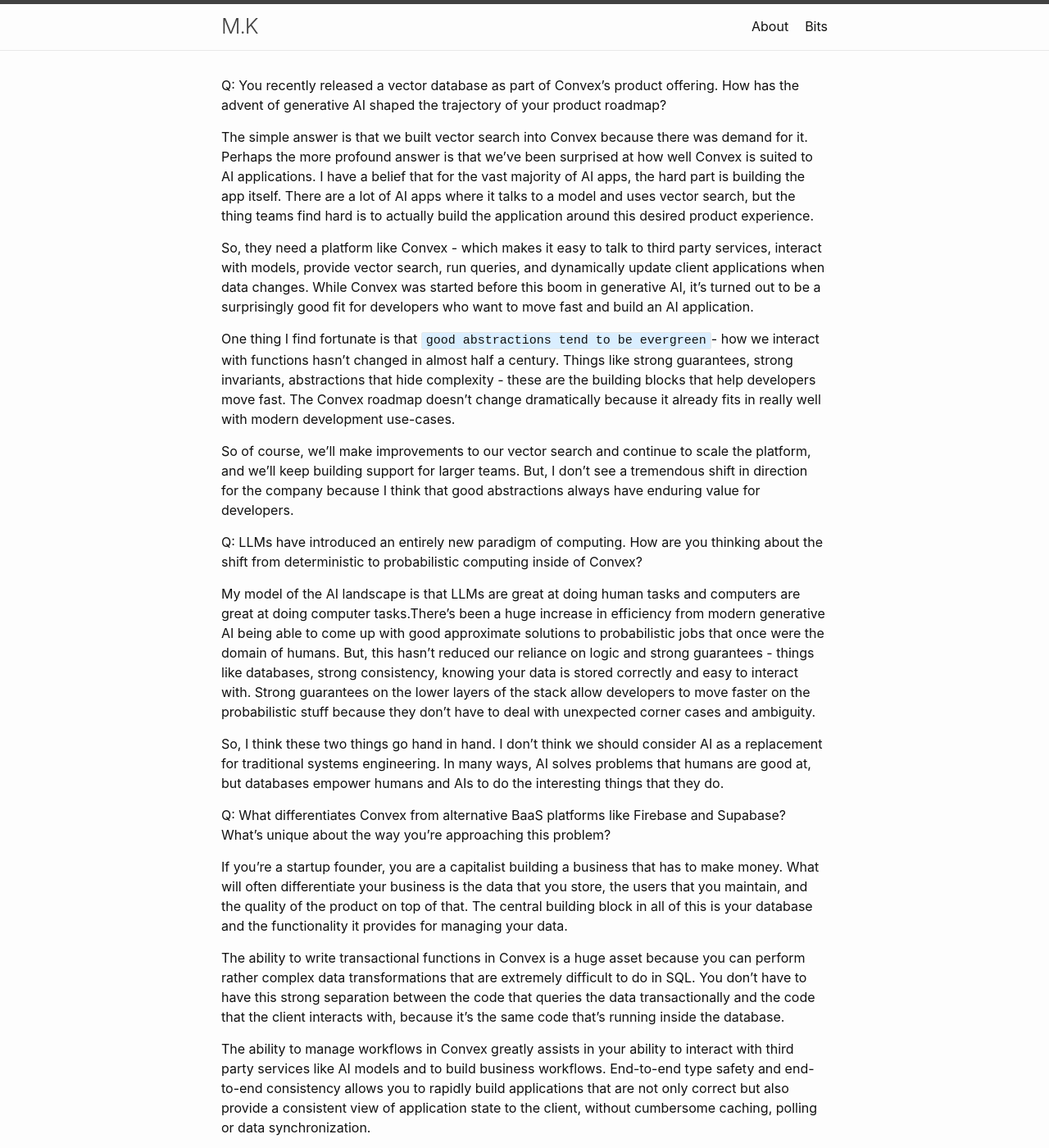
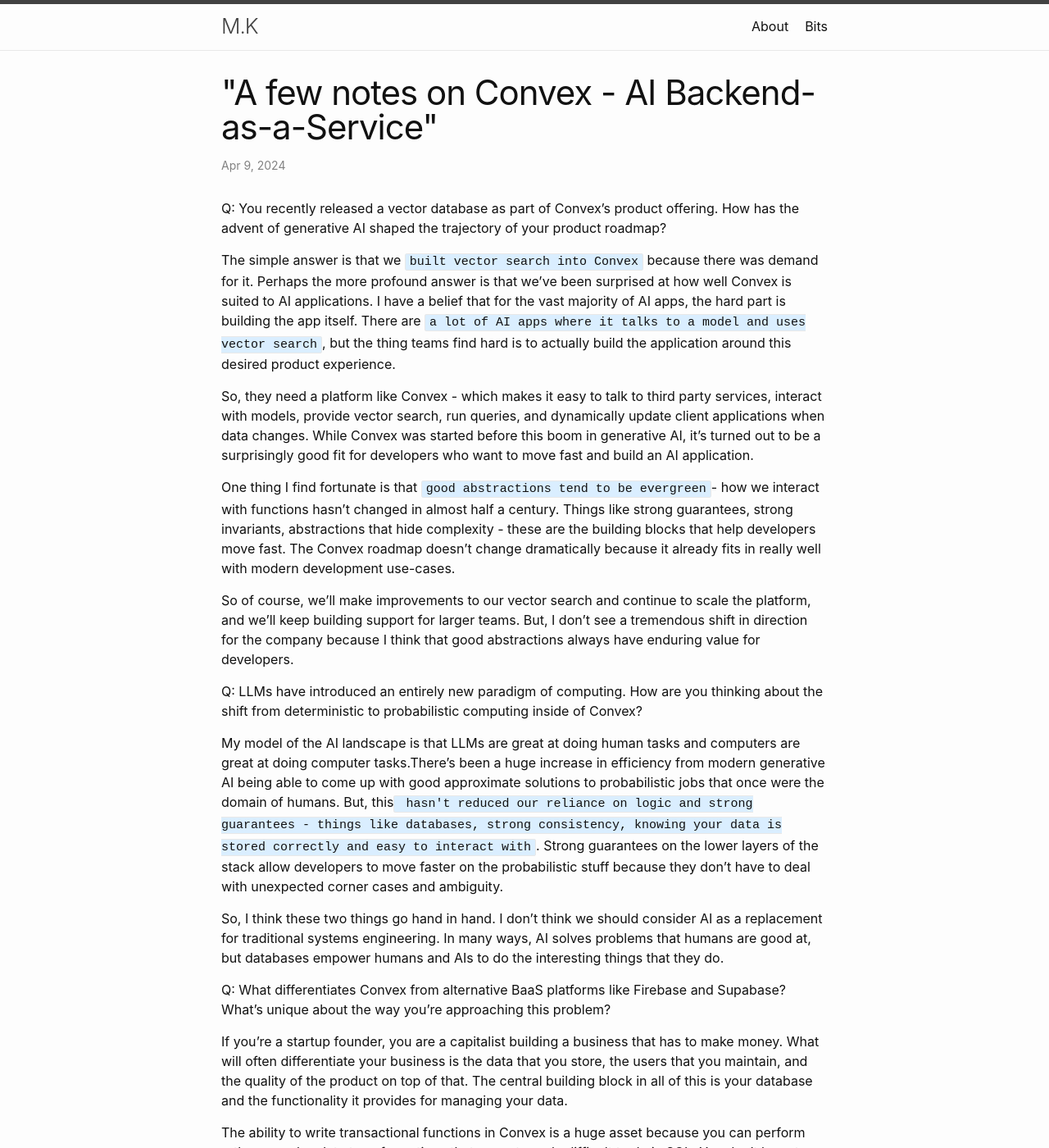
Before and after one commit to medinLaVie/medinLaVie.github.io, a Jekyll site: the page built from _posts/2024-04-09-ai-backend-as-a-service.md, in a window 1280 px wide and 1400 px high. Shown: the whole window at 82% size. Built offline with Jekyll 4.4.1, drawn with Linux system fonts in a browser that asks for light colours; our own code applies the rules of GitHub Pages for plain Markdown files.

Commit message:
updated 4/9 notes

```diff
--- a/_posts/2024-04-09-senior-component.md
+++ b/_posts/2024-04-09-ai-backend-as-a-service.md
@@ -1,6 +1,7 @@
 ---
-title:  '"A few notes on Convex - AI\'s Backend-as-a-Service"'
-date:   2024-04-09 10:20:00 # 4/10 16:25
+title: '"A few notes on Convex - AI Backend-as-a-Service"'
+slug: "ai-convex-backend-notes"
+date: 2024-04-09 10:20:00 # 4/10 16:25
 layout: page
 description: "James Crowling on database, rag, and dropbox - talk at Cerebral Valley"
 # toc: true
@@ -9,7 +10,7 @@
 
 Q: You recently released a vector database as part of Convex’s product offering. How has the advent of generative AI shaped the trajectory of your product roadmap?
 
-The simple answer is that we built vector search into Convex because there was demand for it. Perhaps the more profound answer is that we've been surprised at how well Convex is suited to AI applications. I have a belief that for the vast majority of AI apps, the hard part is building the app itself. There are a lot of AI apps where it talks to a model and uses vector search, but the thing teams find hard is to actually build the application around this desired product experience.
+The simple answer is that we `built vector search into Convex` because there was demand for it. Perhaps the more profound answer is that we've been surprised at how well Convex is suited to AI applications. I have a belief that for the vast majority of AI apps, the hard part is building the app itself. There are `a lot of AI apps where it talks to a model and uses vector search`, but the thing teams find hard is to actually build the application around this desired product experience.
 
 So, they need a platform like Convex - which makes it easy to talk to third party services, interact with models, provide vector search, run queries, and dynamically update client applications when data changes. While Convex was started before this boom in generative AI, it's turned out to be a surprisingly good fit for developers who want to move fast and build an AI application.
 
@@ -20,7 +21,7 @@
 
 Q: LLMs have introduced an entirely new paradigm of computing. How are you thinking about the shift from deterministic to probabilistic computing inside of Convex?
 
-My model of the AI landscape is that LLMs are great at doing human tasks and computers are great at doing computer tasks.There's been a huge increase in efficiency from modern generative AI being able to come up with good approximate solutions to probabilistic jobs that once were the domain of humans. But, this hasn't reduced our reliance on logic and strong guarantees - things like databases, strong consistency, knowing your data is stored correctly and easy to interact with. Strong guarantees on the lower layers of the stack allow developers to move faster on the probabilistic stuff because they don’t have to deal with unexpected corner cases and ambiguity.
+My model of the AI landscape is that LLMs are great at doing human tasks and computers are great at doing computer tasks.There's been a huge increase in efficiency from modern generative AI being able to come up with good approximate solutions to probabilistic jobs that once were the domain of humans. But, this` hasn't reduced our reliance on logic and strong guarantees - things like databases, strong consistency, knowing your data is stored correctly and easy to interact with`. Strong guarantees on the lower layers of the stack allow developers to move faster on the probabilistic stuff because they don’t have to deal with unexpected corner cases and ambiguity.
 
 So, I think these two things go hand in hand. I don't think we should consider AI as a replacement for traditional systems engineering. In many ways, AI solves problems that humans are good at, but databases empower humans and AIs to do the interesting things that they do.
 
```
Also changed, not shown: _posts/2024-03-31-grug-brain-developer.md (+0 -1 lines).
